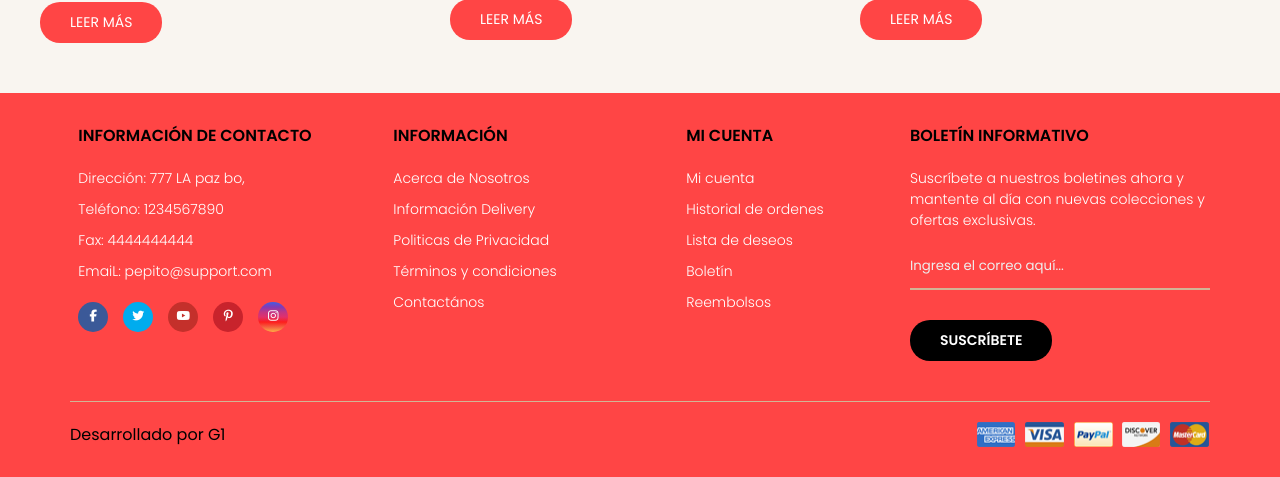
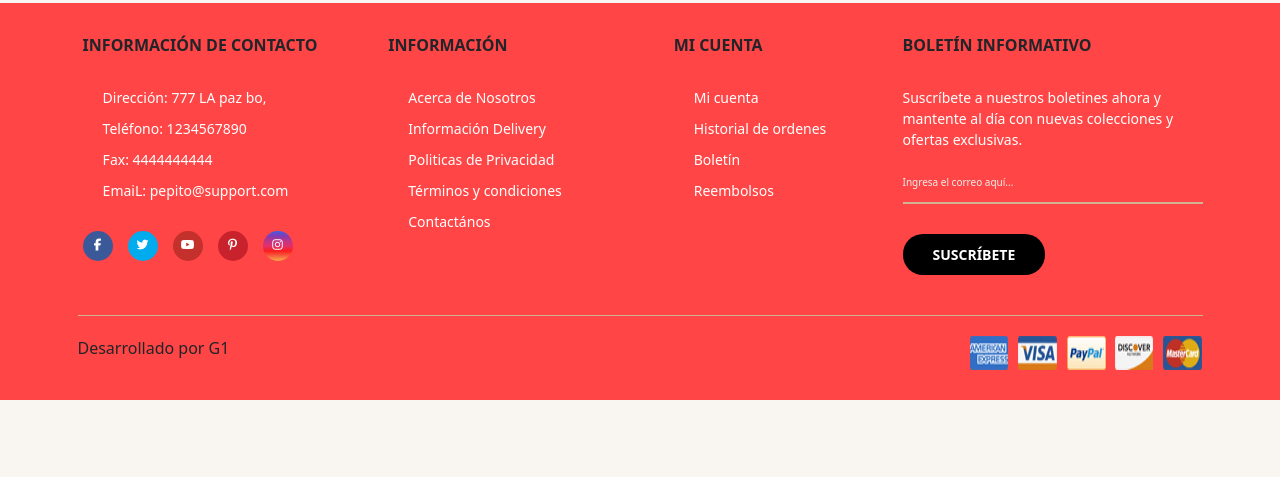
Before and after one commit to 1JAMT1/proyecto, a PHP site: page /admin/index.php in a window 1280 px wide. Shown: the part 3296-3773 px from the top of the page. After the commit the page ends 3696 px from the top, so only its background shows below. Run offline with PHP 8.4, Linux system fonts and the light colour scheme; some libraries are stand-ins or nearby versions.

Commit message:
Update footer.php

```diff
--- a/includes/templates/footer.php
+++ b/includes/templates/footer.php
@@ -5,6 +5,9 @@
     <meta name="viewport" content="width=device-width, initial-scale=1.0">
     <title>Document</title>
     <link rel="stylesheet" href="/espaciodeliteratura/css/gotop.css">
+    <link rel="stylesheet" href="/espaciodeliteratura/styles.css">
+    <link rel="stylesheet" href="/espaciodeliteratura/estilos.css">
+    <link href="https://cdn.jsdelivr.net/npm/bootstrap@5.0.2/dist/css/bootstrap.min.css" rel="stylesheet" integrity="sha384-EVSTQN3/azprG1Anm3QDgpJLIm9Nao0Yz1ztcQTwFspd3yD65VohhpuuCOmLASjC" crossorigin="anonymous">
 </head>
 <body>
     <div class="go-top-container">
@@ -61,7 +64,6 @@
 						<ul>
 							<li><a href="/espaciodeliteratura/admin/usuario/index.php">Mi cuenta</a></li>
 							<li><a href="/espaciodeliteratura/admin/pedido/listado.php">Historial de ordenes</a></li>
-							<li><a href="#">Lista de deseos</a></li>
 							<li><a href="#" onclick="openPopup5()">Boletín</a></li>
 							<li><a href="#" onclick="openPopup6()">Reembolsos</a></li>
 						</ul>
@@ -132,6 +134,10 @@
         		window.open(url, '_blank', opciones);
         		}
 			</script>
+	    		<script
+			src="https://kit.fontawesome.com/81581fb069.js"
+			></script>
+			<script src="https://cdn.jsdelivr.net/npm/bootstrap@5.0.2/dist/js/bootstrap.bundle.min.js" integrity="sha384-MrcW6ZMFYlzcLA8Nl+NtUVF0sA7MsXsP1UyJoMp4YLEuNSfAP+JcXn/tWtIaxVXM" crossorigin="anonymous"></script>
 	</footer>
 </body>
 </html>
```
